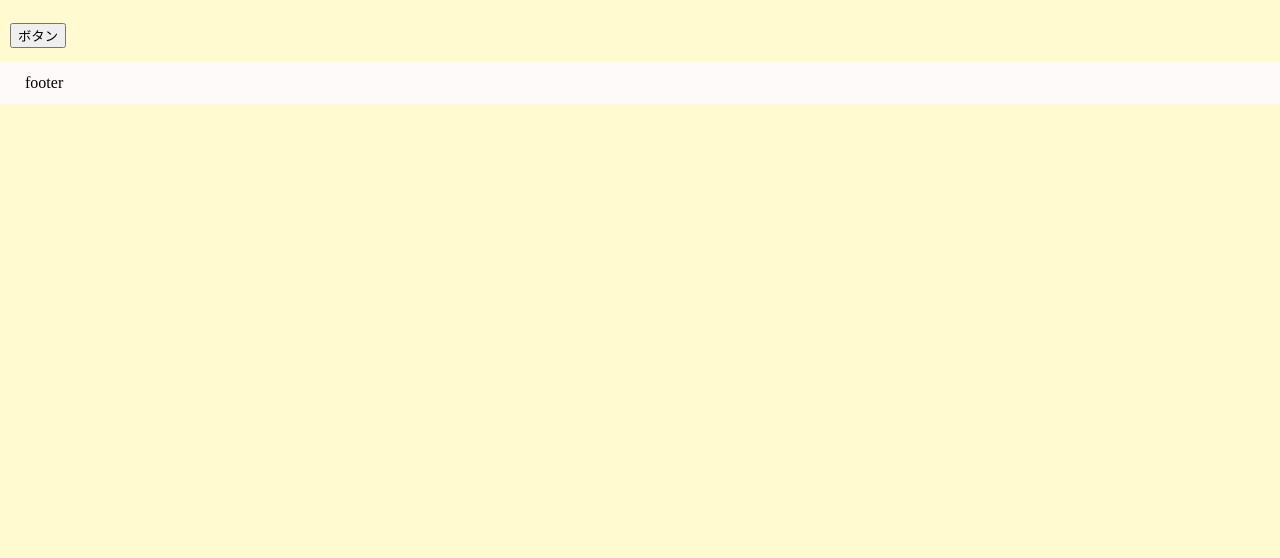
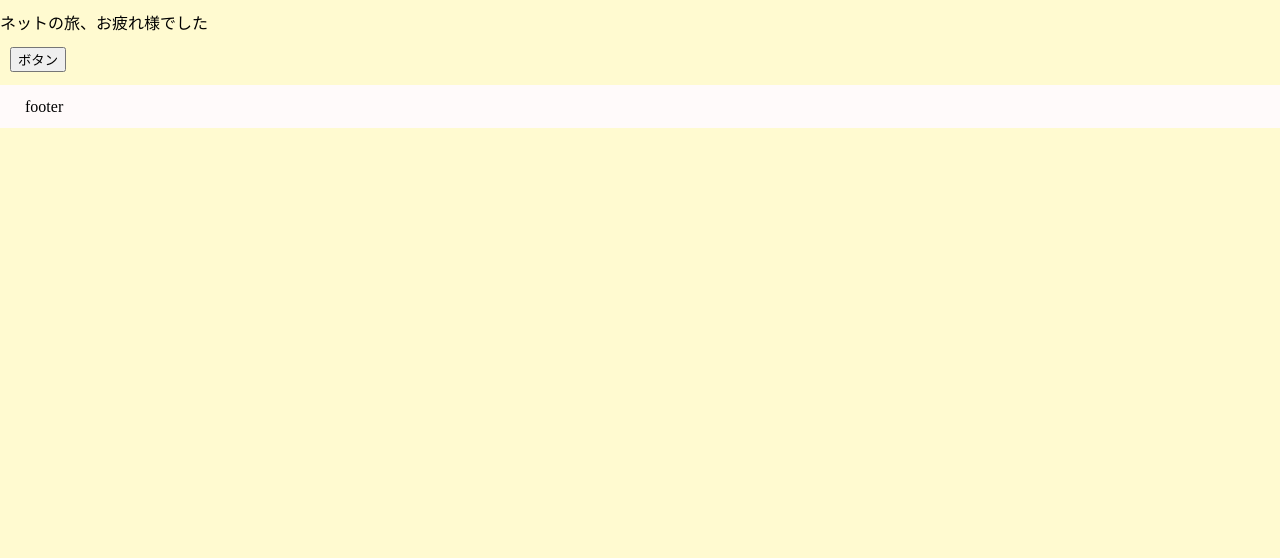
Before and after one commit to TdLef/TdLef.github.io, a plain HTML site: page index.html in a window 1280 px wide. Shown: the part 242-800 px from the top of the page. Drawn offline with Linux system fonts and the light colour scheme.

Commit message:
Update index.html

```diff
--- a/index.html
+++ b/index.html
@@ -21,6 +21,6 @@
         </div>
     </div>
 
-    <script src="./script.js"></script>
+    <script src="./javascript/script.js"></script>
 </body>
 </html>
```
